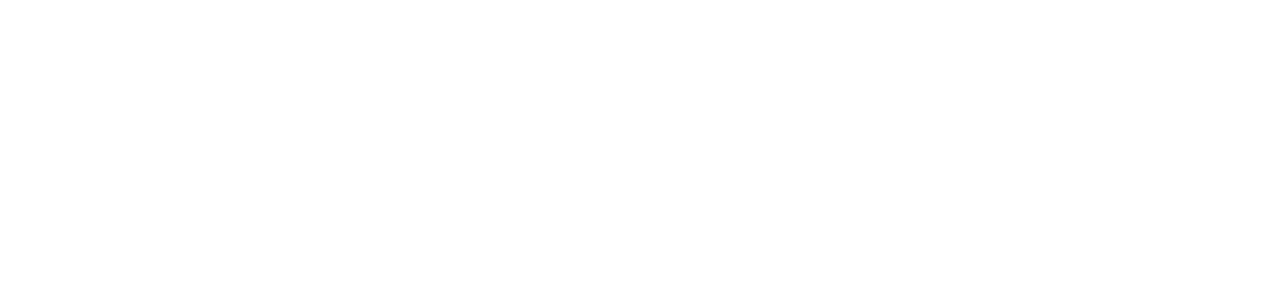
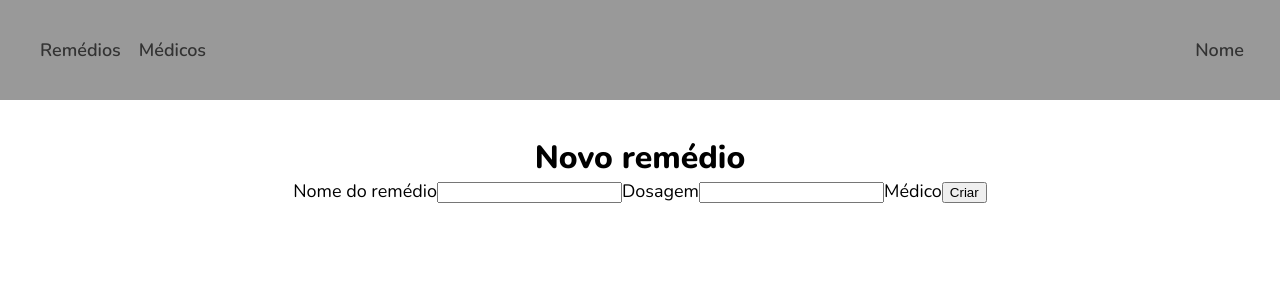
Before and after one commit to carolrochafloro/HelenaFrontend, an Angular app: page /newmed in a window 1280 px wide. Before the commit this address led to /. Shown: the top 300 px of the page. Built offline with nearby package versions, Linux system fonts and the light colour scheme.

Commit message:
Criada página de novo remédio e rota, e incluída rota no botão do dashboard.

```diff
--- a/src/app/app.routes.ts
+++ b/src/app/app.routes.ts
@@ -1,6 +1,7 @@
 import { Routes } from '@angular/router';
 import { AllMedsComponent } from '@pages/all-meds/all-meds.component';
 import { DashboardComponent } from '@pages/dashboard/dashboard.component';
+import { NewMedComponent } from '@pages/new-med/new-med.component';
 
 export const routes: Routes = [
   {
@@ -11,4 +12,8 @@
     path: 'meds',
     component: AllMedsComponent,
   },
+  {
+    path: 'newmed',
+    component: NewMedComponent,
+  },
 ];
--- a/src/app/pages/dashboard/dashboard.component.html
+++ b/src/app/pages/dashboard/dashboard.component.html
@@ -14,7 +14,9 @@
   } }
 
   <div class="btn-div">
-    <button type="button" class="btn">Novo remédio</button>
+    <button type="button" class="btn" [routerLink]="['/newmed']">
+      Novo remédio
+    </button>
     <button type="button" class="btn" [routerLink]="['/meds']">
       Ver todos
     </button>
--- /dev/null
+++ b/src/app/pages/new-med/new-med.component.html
@@ -0,0 +1,17 @@
+<app-header />
+
+<div class="container">
+  <h1>Novo remédio</h1>
+  <form action="" method="post">
+    <label for="name">Nome do remédio</label>
+    <input type="text" />
+
+    <label for="dosage">Dosagem</label>
+    <input type="text" name="dosage" id="" />
+
+    <label for="doctor">Médico</label>
+    <!-- dropdown -->
+
+    <button type="submit">Criar</button>
+  </form>
+</div>
--- /dev/null
+++ b/src/app/pages/new-med/new-med.component.scss
@@ -0,0 +1,5 @@
+:host {
+  .container {
+    margin-top: 100px;
+  }
+}
--- /dev/null
+++ b/src/app/pages/new-med/new-med.component.ts
@@ -0,0 +1,12 @@
+import { ChangeDetectionStrategy, Component } from '@angular/core';
+import { HeaderComponent } from '@components/header/header.component';
+
+@Component({
+  selector: 'app-new-med',
+  standalone: true,
+  imports: [HeaderComponent],
+  templateUrl: './new-med.component.html',
+  styleUrl: './new-med.component.scss',
+  changeDetection: ChangeDetectionStrategy.OnPush,
+})
+export class NewMedComponent {}
```
Also changed, not shown: 1 other file (tests, documents, lock files or other folders).
